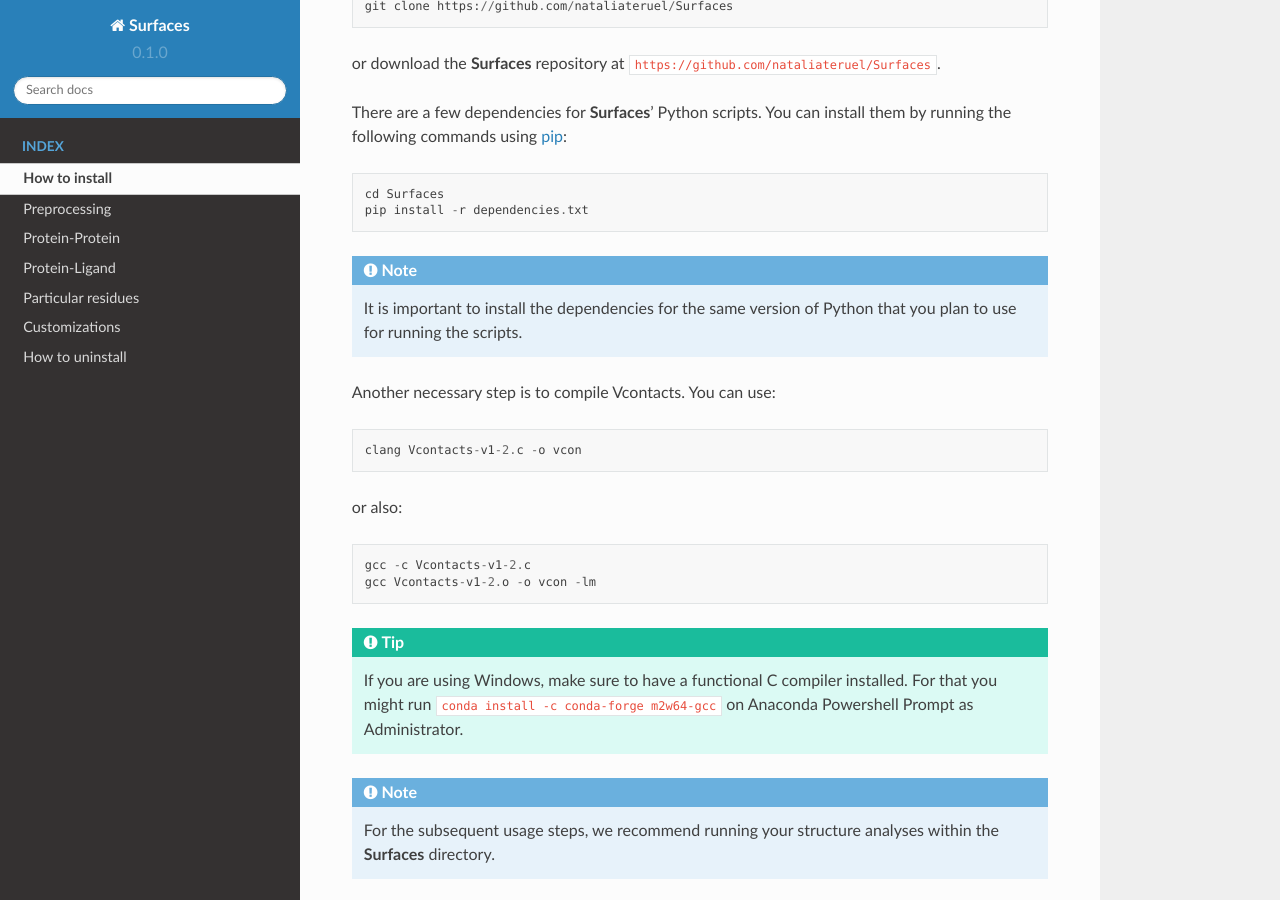
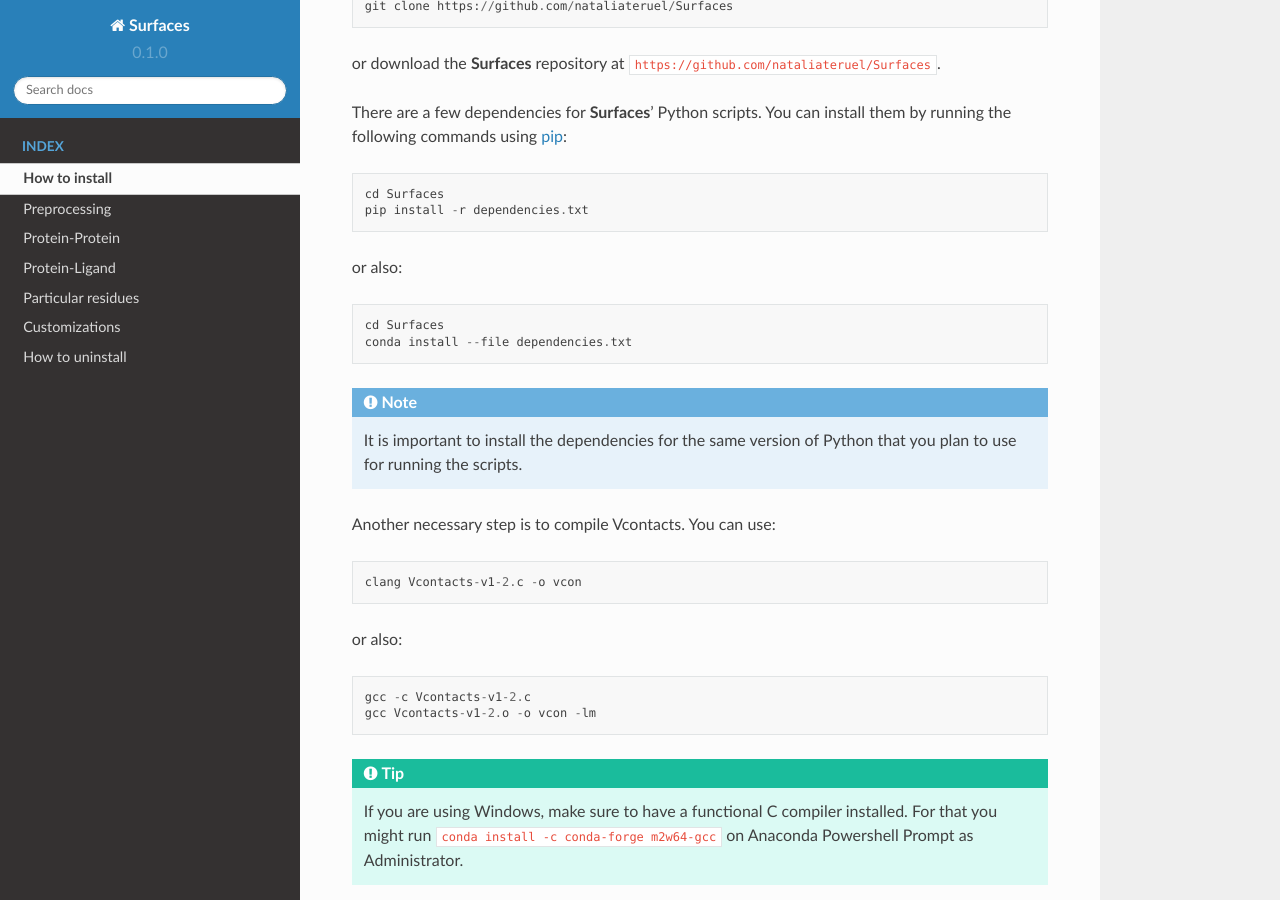
Before and after one commit to nataliateruel/Surfaces_tutorial, a Sphinx documentation site: the page built from docs/source/How_to_install.rst, in a window 1280 px wide and 900 px high, scrolled down 687 px. Built offline with Sphinx 7.4.7 and the Read the Docs theme 2.0.0, drawn with Linux system fonts in a browser that asks for light colours.

Commit message:
Update How_to_install.rst

```diff
--- a/docs/source/How_to_install.rst
+++ b/docs/source/How_to_install.rst
@@ -29,6 +29,11 @@
 	cd Surfaces
 	pip install -r dependencies.txt
 
+or also::
+
+	cd Surfaces
+	conda install --file dependencies.txt
+
 .. note::
 
 	It is important to install the dependencies for the same version of Python that you plan to use for running the scripts.
```
